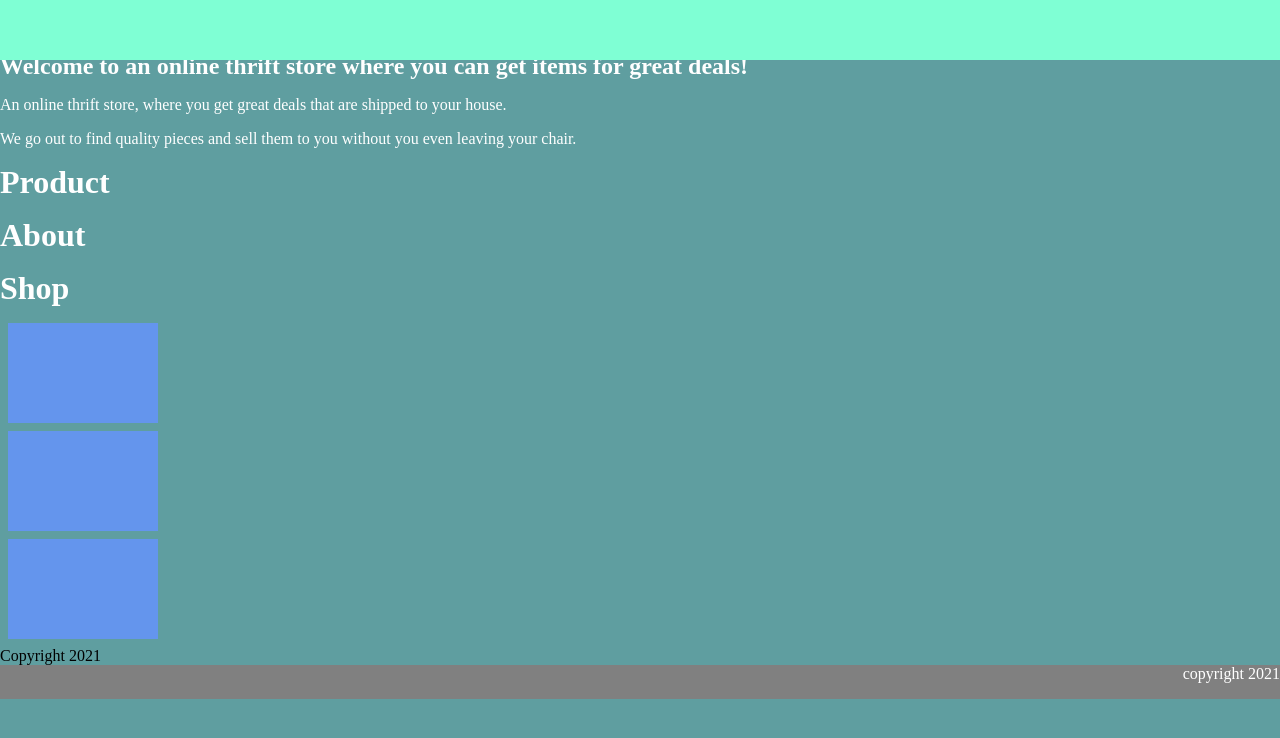
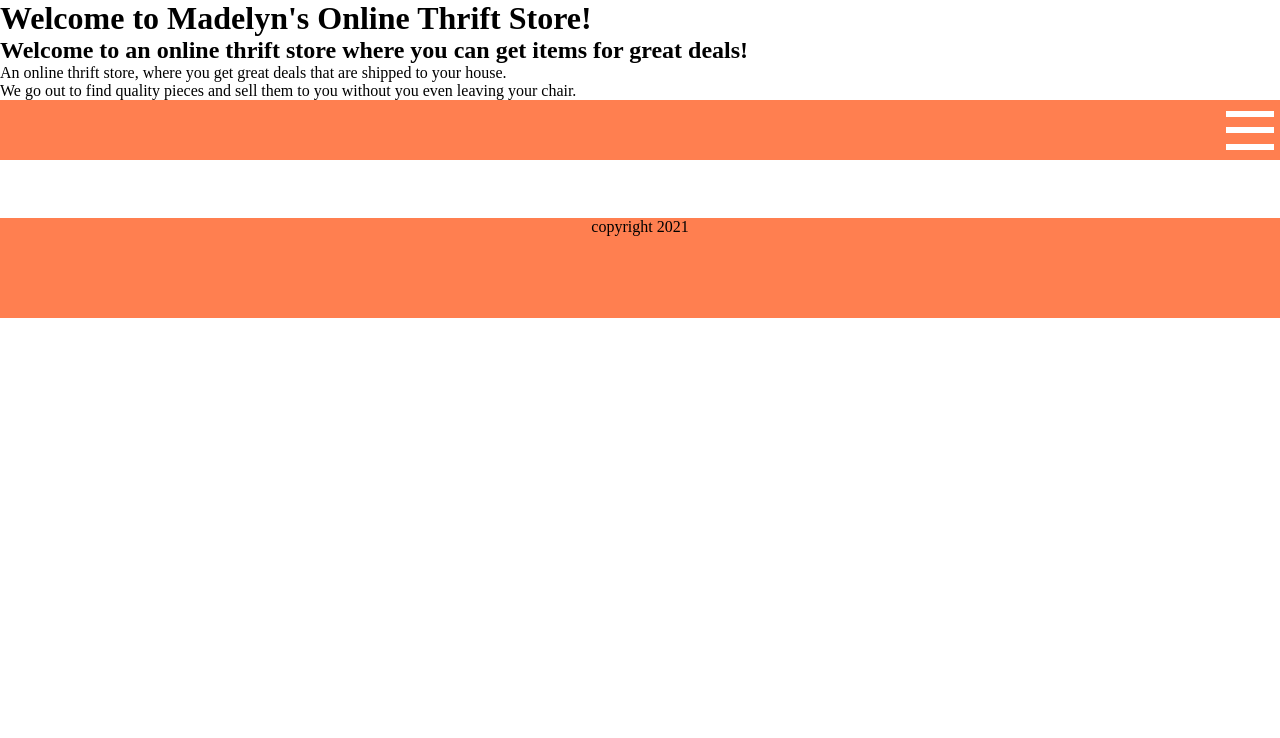
Before and after one commit to madyanez/cit_212_assign_2, a plain HTML site: page index.html in a window 1280 px wide. Drawn offline with Linux system fonts and the light colour scheme.

Commit message:
Add files via upload

```diff
--- a/style.css
+++ b/style.css
@@ -1,56 +1,57 @@
 *{
     margin: 0;
-}
-html{
-    height: 150px;
-    background-color: cadetblue;
-}
-.wrapper{
-    box-sizing: border-box;
-    padding-top:65px;
 }
 nav{
     height: 60px;
     width: 100%;
-position: fixed;
-    top: 0;
-    left: 0;
-    background-color: aquamarine;
-    color: white;
-    box-sizing: border-box;
-    padding: 20px 8px;
+    background-color: coral;
+    position: fixed;
 }
-h1,h2,h3,h4,p{
-    margin-bottom:16px;
-    color: white;
+.menuIcon{
+    height: 100%;
+    width: 60px;
+    display: flex;
+    flex-direction: column;
+    justify-content: space-evenly;
+    align-items: center;
+    position: absolute;
+    right: 0;
+    cursor: pointer;
+
 }
-a{
-    color: white;
-    text-decoration:none;
-    margin-right:15px;
+.bar{
+    height: 6px;
+    width: 80%;
+    background-color: white;
+
 }
-.box{
-    height: 100px;
+.menu {
+    position: fixed;
+    top: 60px;
+    right: -150px;
     width: 150px;
-    background-color: cornflowerblue;
-    margin: 8px;
     display: flex;
-    justify-content: center;
+    flex-direction: column;
+    justify-content: space-evenly;
     align-items: center;
+    color: black;
+    background-color: lightgrey;
+    min-height: 150px;
+    transition: 0.125s;
+}
+html,body{
+    height: 100%;
 }
 .container{
-    width: 100%;
-    background-color: grey;
-    display: flex;
-    align-items: center;
-    flex-wrap: wrap;
-    justify-content: space-between;
+    min-height: 100%;
 }
-.rectangle {
-    height: 300px;
-    width: 600px;
-    background-color: cornflowerblue;
-    margin: 8px;
-    display: flex;
-    align-items: center;
+.main{
+    overflow: auto;
 }
+.footer{
+    background-color: coral;
+    position: relative;
+    height: 100px;
+    margin-top: 100px;
+    text-align: center;
+}
```
